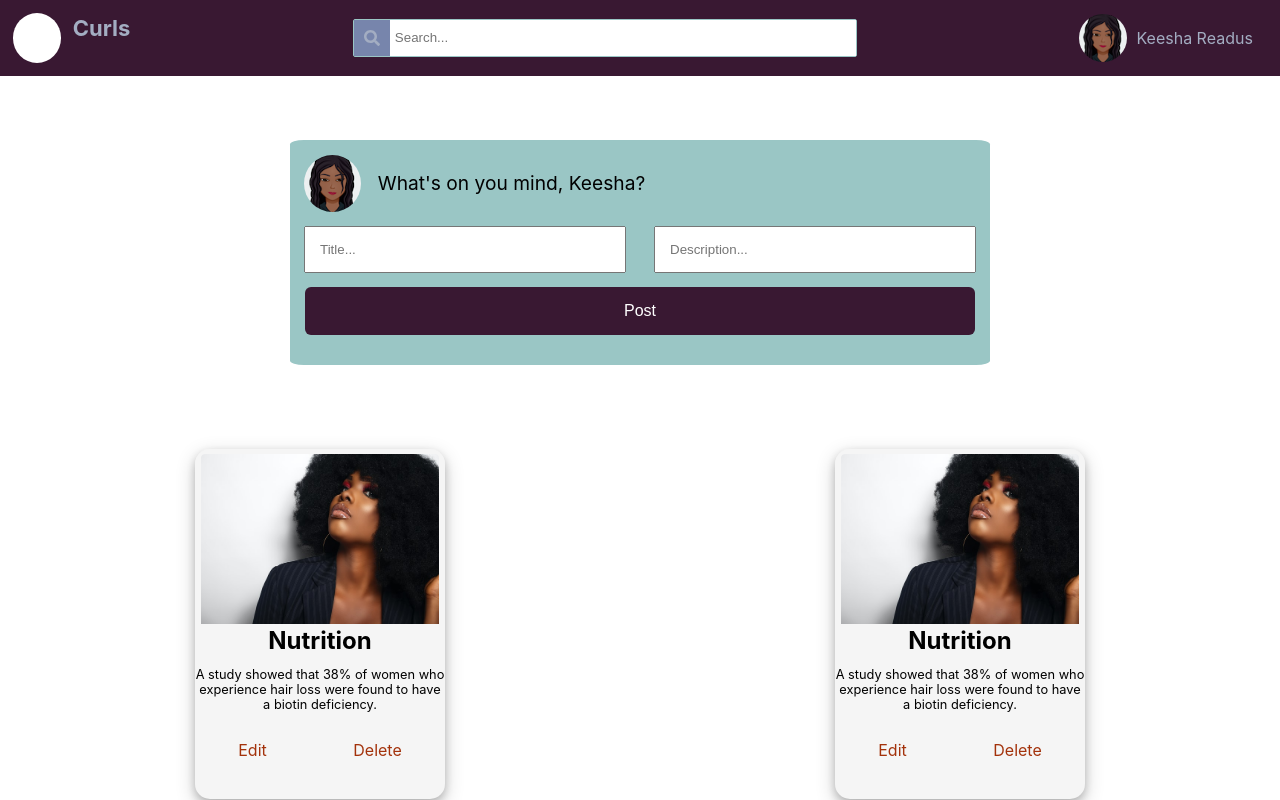
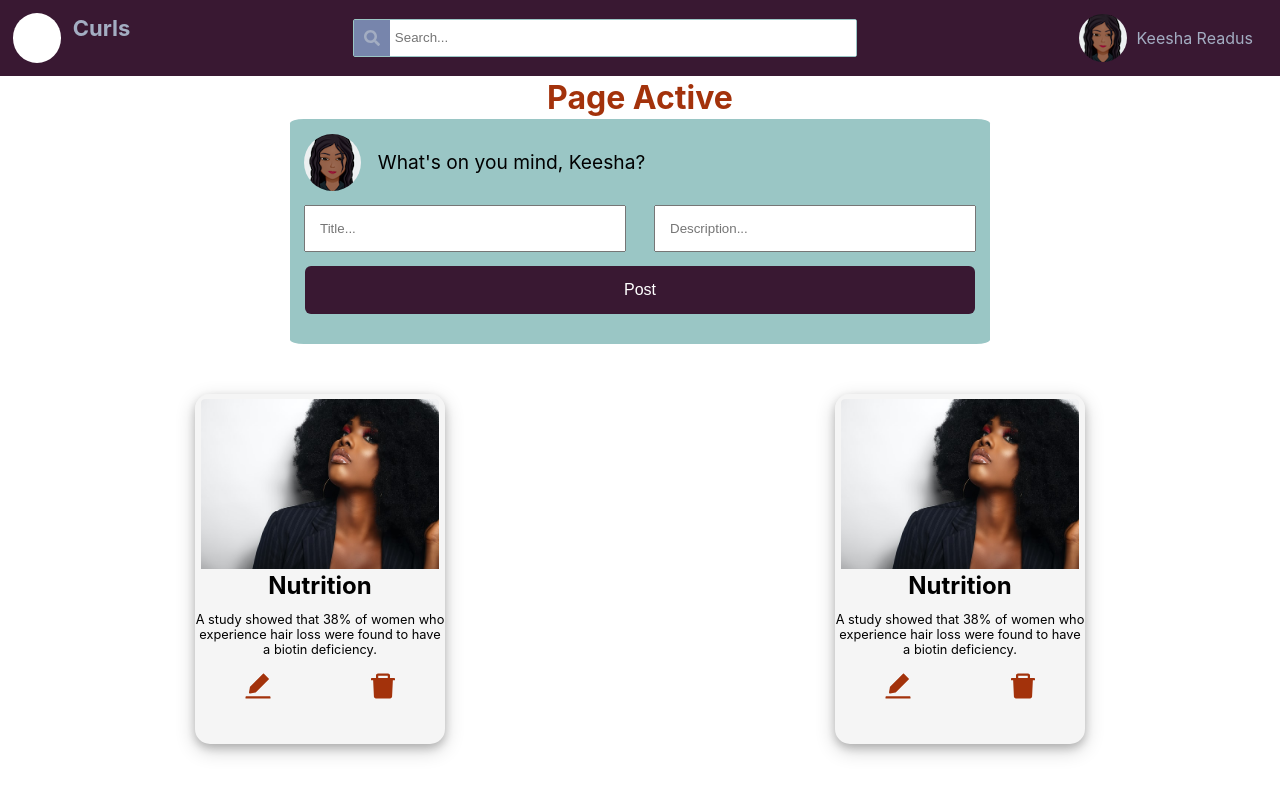
Before and after one commit to kcreadus/Readus_Keesha_PRW, a React (Create React App) app: page / in a window 1280 px wide. Built offline with nearby package versions, Linux system fonts and the light colour scheme; the HTML template or start-up script is replaced by a standard one.

Commit message:
Completed Project

```diff
--- a/src/App.js
+++ b/src/App.js
@@ -12,6 +12,7 @@ class App extends Component {
   state = {
     pList: [
       {
+        id: 1,
         title: "Nutrition",
         description:
           "A study showed that 38% of women who experience hair loss were found to have a biotin deficiency.",
@@ -19,6 +20,7 @@ class App extends Component {
         alt: "Natural Hair",
       },
       {
+        id: 2,
         title: "Nutrition",
         description:
           "A study showed that 38% of women who experience hair loss were found to have a biotin deficiency.",
@@ -26,7 +28,15 @@ class App extends Component {
         alt: "Natural Hair",
       },
     ],
+    color: "whiteSmoke",
+
   };
+
+  componentDidMount() {
+    setTimeout(() => {
+      this.setState({color: "#A3320B"});
+    }, 5000);
+  }
 
   getInput = (e) => {
     this.setState({
@@ -42,6 +52,7 @@ class App extends Component {
       pList: [
         ...this.state.pList,
         {
+          id: Date.now(),
           title: this.state.title,
           description: this.state.description,
           img: Image2,
@@ -52,11 +63,23 @@ class App extends Component {
   };
 
   removeItem = (key) => {
-    let pListNew = this.state.pList.filter(pList => {
-      return pListNew !== key.target.value;
-    });
-    this.setState({
-      pList: [...pListNew]
+    let filteredList = this.state.pList.filter(list => list.id !== key);
+    this.setState({pList: filteredList
+      /*pList: [
+        ...this.state.pList,
+        {
+          title: this.state.title,
+          description: this.state.description,
+          img: Image2,
+        },
+      ], filteredList: [
+        ...this.state.filteredList,
+        {
+          title: this.state.title,
+          description: this.state.description,
+          img: Image2,
+        },
+      ],*/
     });
   };
 
@@ -64,14 +87,17 @@ class App extends Component {
     let pList = this.state.pList.map((element, i) => {
       //Pass through the key and value from the props comp.
       return (
-        <MyAds key={i} val={element} deleteMe={() => this.removeItem(i)} />
+        <MyAds key={i} val={element} deleteMe={() => this.removeItem(element.id)} />
       );
     });
     return (
       <div style={styles.wrapper}>
         <MyHeader pgTitle="Curls" placeholder="Search..." />
         <main style={styles.container}>
-          <MyForm getInput={this.getInput} addItem={this.addItem} />
+          <div style={styles.pageView}>
+          <h1 style={{color: this.state.color}}>Page Active</h1></div>
+          <MyForm getInput={this.getInput} addItem={this.addItem}
+           />
           <div style={styles.main}>{pList}</div>
         </main>
       </div>
@@ -103,5 +129,9 @@ const styles = {
     width: "100%",
 
     justifyContent: "space-around",
+    marginBottom: "50px"
   },
+  pageView: {
+
+  }
 };
--- a/src/components/ads/MyAds.js
+++ b/src/components/ads/MyAds.js
@@ -1,11 +1,12 @@
 import React from "react";
-import MyImages from "../MyImages"
-import "./MyAds.css"
-import PostBtn from "../buttons/PostBtn"
+import MyImages from "../MyImages";
+import "./MyAds.css";
+import { AiFillDelete, AiFillEdit } from "react-icons/ai";
 
-const MyAds = props => {
-    return(
 
+
+const MyAds = (props) => {
+  return (
     <article style={styles.myArticle}>
       <div style={styles.flexbox}>
         <MyImages ImageIcon={props.val.img} alt={props.val.alt} />
@@ -18,18 +19,16 @@ const MyAds = props => {
           <p>{props.val.description}</p>
         </div>
         <div style={styles.buttonContainer}>
-            <PostBtn btnText="Edit" />
-            <PostBtn btnText="Delete" onClick={props.deleteMe} />
+          <AiFillEdit style={styles.icons} />
+          <AiFillDelete  style={styles.icons} onClick={props.deleteMe} />
         </div>
       </div>
     </article>
-
-    )
-}
+  );
+};
 export default MyAds;
 
-const styles= {
-
+const styles = {
   myArticle: {
     display: "flex",
     flexDirection: "column",
@@ -42,18 +41,16 @@ const styles= {
     borderRadius: "15px",
     boxShadow: "0 4px 8px 0 rgba(0,0,0,0.2), 0 6px 20px 0 rgba(0,0,0,0.19)",
 
-        marginTop: "20px" ,
 
   },
 
-    buttonContainer:{
+  buttonContainer: {
     display: "flex",
-     flex:1,
+    flex: 1,
     flexDirection: "row",
     justifyContent: "space-around",
     fontSize: "1rem",
     marginBottom: "0.7rem",
-
   },
   cardButton: {
     background: "none",
@@ -62,7 +59,7 @@ const styles= {
     font: "inherit",
     cursor: "pointer",
     outline: "inherit",
-    color: "#A3320B"
+    color: "#A3320B",
   },
   flexbox: {
     display: "flex",
@@ -70,12 +67,15 @@ const styles= {
     height: "175px",
     overflow: "hidden",
     justifyContent: "space-around",
-  backgroundColor: "whiteSmoke"
+    backgroundColor: "whiteSmoke",
   },
   cardContent: {
     textAlign: "center",
-
   },
-
-
+  icons:{
+    height: "2em",
+    width: "2em",
+    cursor: "pointer",
+    color: "#A3320B"
   }
+};
--- a/src/components/myForm/MyForm.js
+++ b/src/components/myForm/MyForm.js
@@ -18,7 +18,7 @@ return (
 
         <div style={styles.intro}>
      <MyAvatar AvatarIcon={ImageUrl} alt="Avatar" />
-        <span style={styles.span}>What's on you mind, Keesha?</span>
+        <span style={styles.span} >What's on you mind, Keesha?</span>
         </div>
 
 
@@ -61,7 +61,7 @@ const styles = {
       alignItems: "start",
       height:"225px",
       width: "700px",
-      margin: "5%",
+     marginBottom: "50px",
       backgroundColor: "#9AC6C5",
       color: "black",
       borderRadius: "2%",
```
Lines whose indentation alone changed are shown as unchanged.
